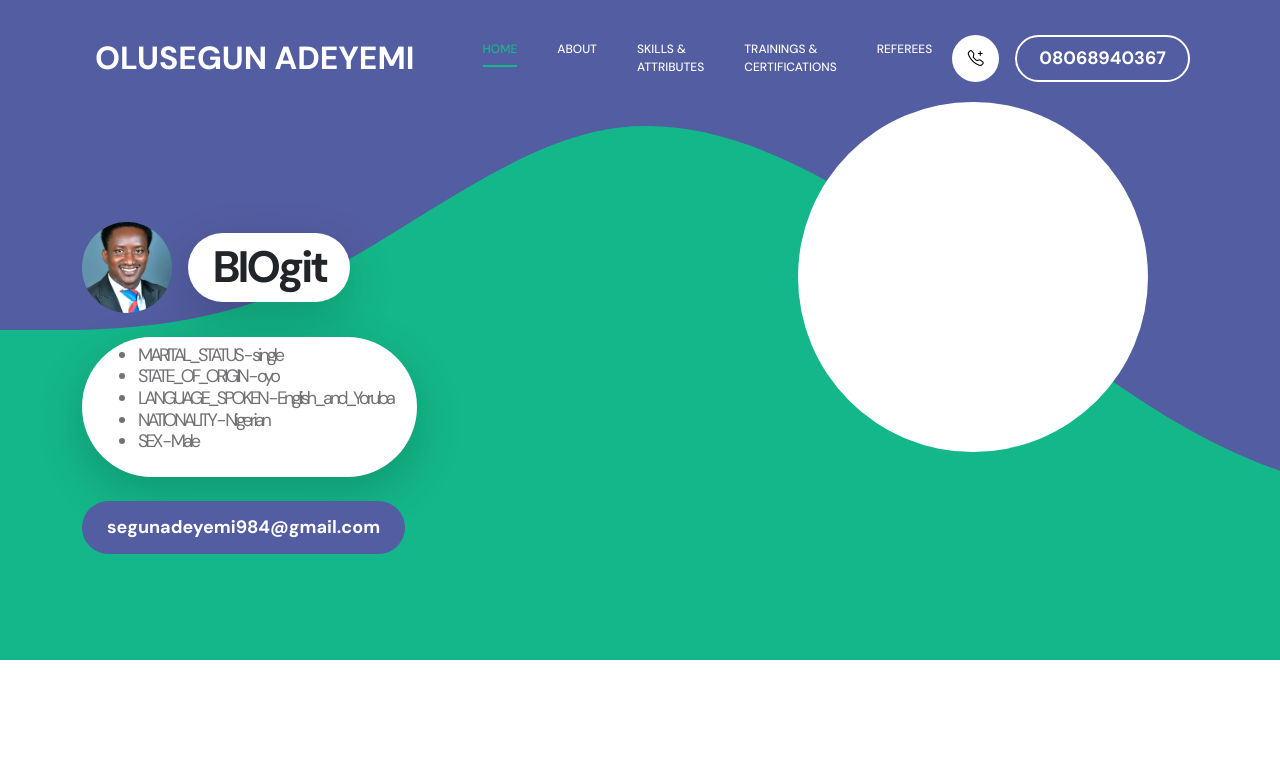
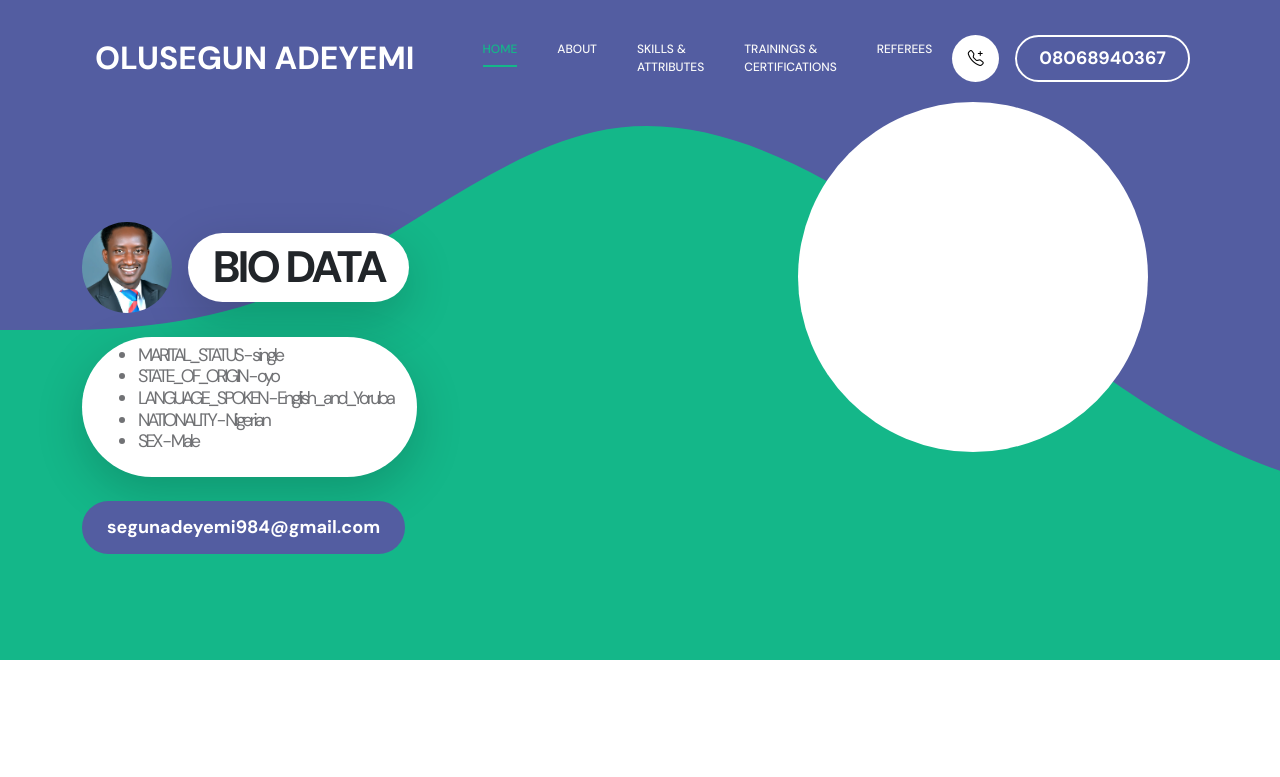
Before and after one commit to segun1984/second-cv, a plain HTML site: page index.html in a window 1280 px wide. Shown: the top 777 px of the page. Drawn offline with Linux system fonts and the light colour scheme.

Commit message:
second commit

```diff
--- a/index.html
+++ b/index.html
@@ -102,7 +102,7 @@ https://templatemo.com/tm-578-first-portfolio
                                 <div class="hero-title-wrap d-flex align-items-center mb-4">
                                     <img src="images/myPICTURE.jpg" class="avatar-image avatar-image-large img-fluid" alt="">
 
-                                    <h1 class="hero-title ms-3 mb-0">BIOgit</h1>
+                                    <h1 class="hero-title ms-3 mb-0">BIO DATA</h1>
                                 </div>
 
                                 <h2 class="mb-4">
```
